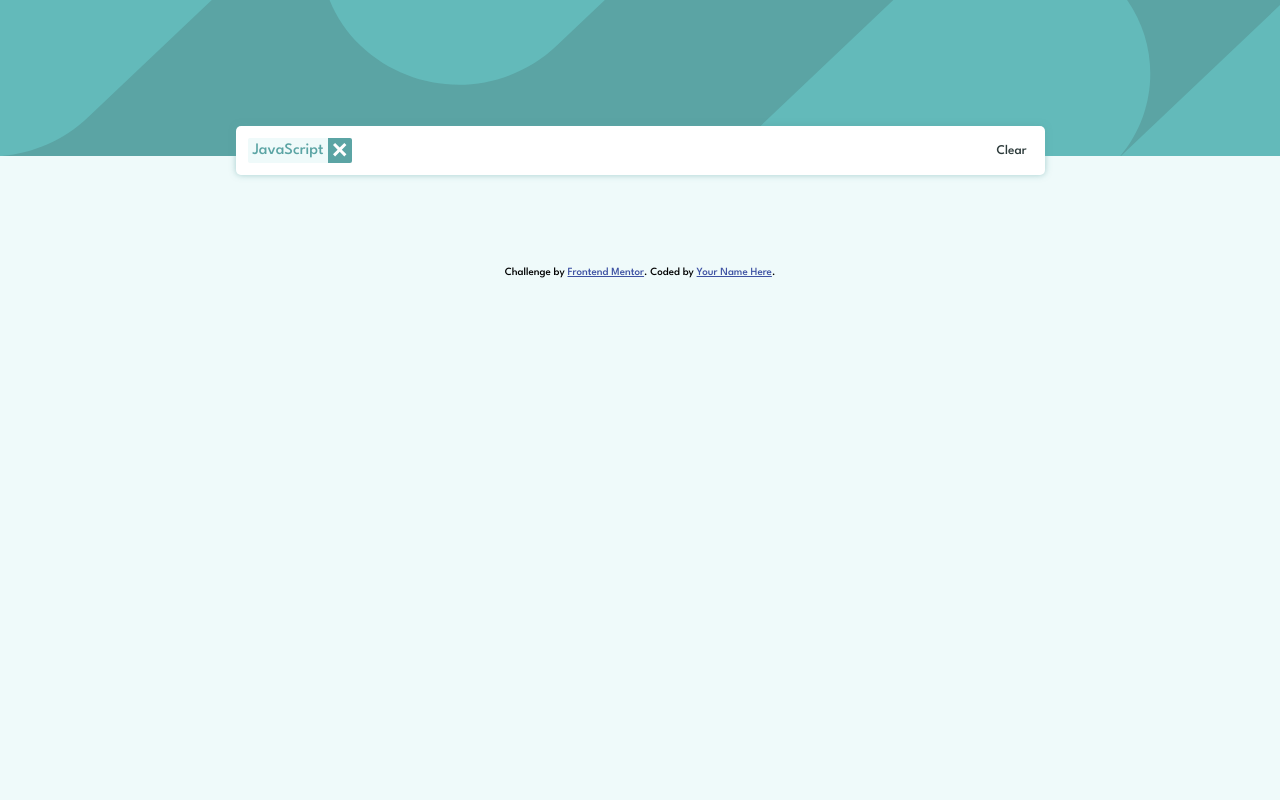
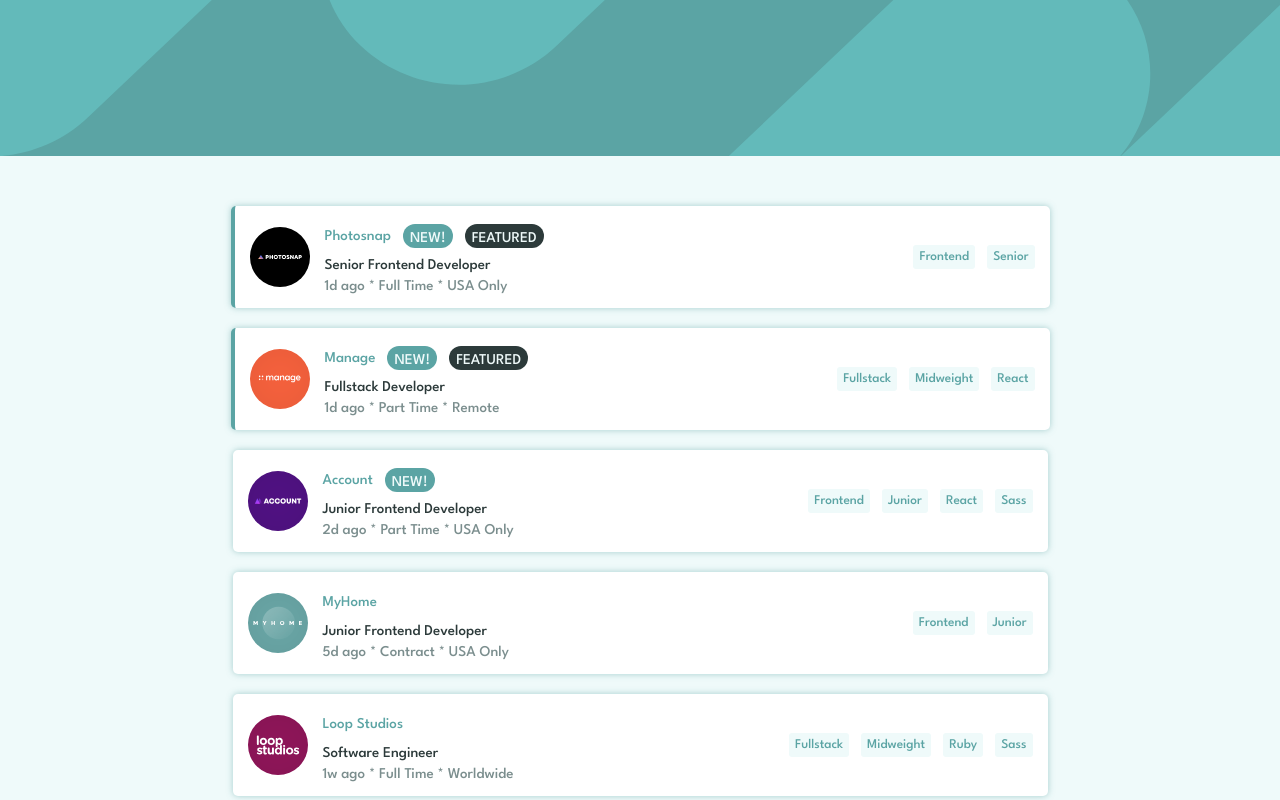
Before and after one commit to goody-dev/job-listings-app-filter, a React (Vite) app: page / in a window 1280 px wide. Shown: the top 800 px of the page. Built offline with nearby package versions, Linux system fonts and the light colour scheme.

Commit message:
Set to Default

```diff
--- a/src/App.tsx
+++ b/src/App.tsx
@@ -27,7 +27,7 @@
   const [categories, setCategories] = useState<Categories>({
     HTML:false,
     CSS:false,
-    JavaScript:true,
+    JavaScript:false,
     Frontend: false,
     Senior:false,
     Fullstack:false,
```
